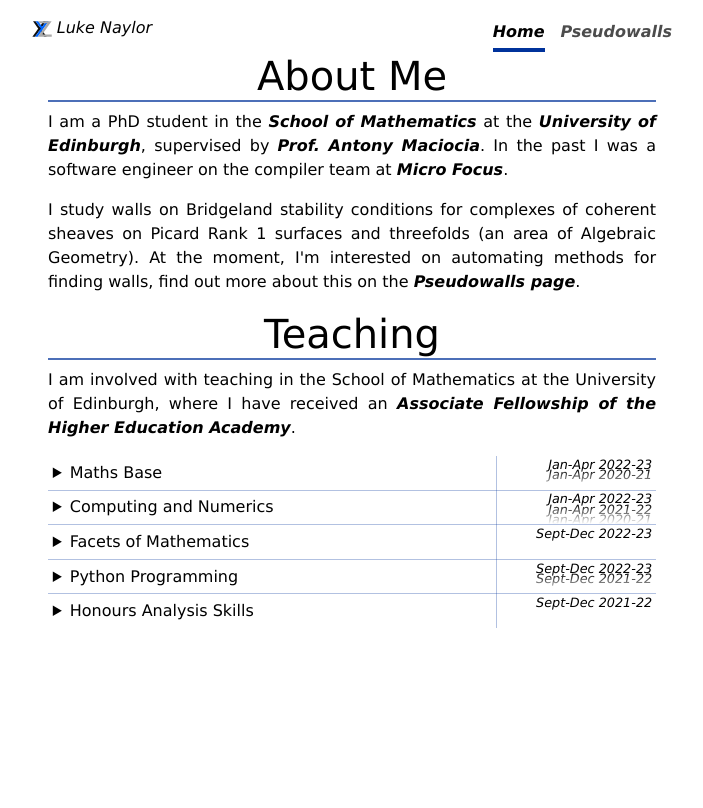
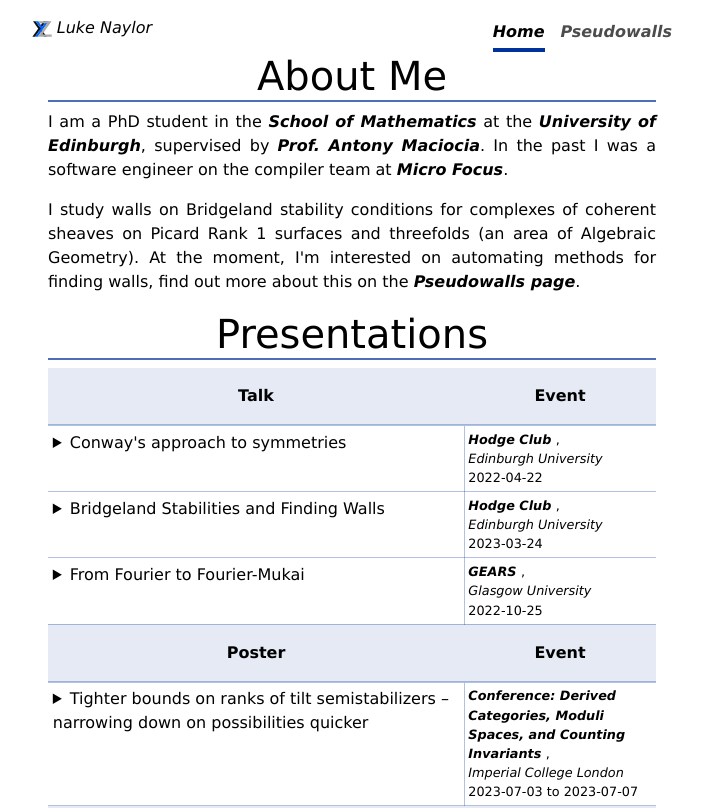
Before and after one commit to lnay/lnay, a SvelteKit app: page / in a window 1280 px wide. Shown: the top 808 px of the page, without its empty margins (288-991 px from the left). Built offline with nearby package versions, Linux system fonts and the light colour scheme.

Commit message:
Add Presentations component

```diff
--- a/src/data/Talks.json
+++ b/src/data/Talks.json
@@ -34,8 +34,7 @@
 			"title":"From Fourier to Fourier-Mukai",
 			"abstract":"When you look at the definition for the Fourier-Mukai Transform, it's hard to see what this has to do with integral transforms, let alone the one in its name. Yet, this analogy was obvious to Shigeru Mukai, who first introduced it in the 80s as \"a Fourier functor\". During this talk I will present the Fourier Transform, and the Fourier-Mukai transform, concentrating on the similarities and how they are used for the same purpose. Then, finally, a peek at what role this plays in finding walls for Bridgeland stability conditions.",
 			"type":"blackboard"
-		},
-		{}
+		}
 	],
 	"reading_group_talks":[
 		{
--- /dev/null
+++ b/src/lib/Talks.svelte
@@ -0,0 +1,143 @@
+<script lang="ts">
+    import {talks, reading_group_talks, posters} from "$data/Talks.json";
+</script>
+
+<h1>Presentations</h1>
+
+<table border="1" frame="void" rules="all">
+<tbody>
+<tr>
+    <th>Talk</th>
+    <th>Event</th>
+</tr>
+{#each talks as talk}
+    <tr>
+        <td>
+            <details>
+                <summary>{talk.title}</summary>
+                {#if talk.artifacts}
+                <p><a href={talk.artifacts} target="_blank">Link to slides</a></p>
+                {/if}
+                <p class="abstract">
+                    <span class="label">Abstract: </span>
+                    {talk.abstract}
+                </p>
+            </details>
+        </td>
+        <td>
+            <a href={talk.event.url} target="_blank" class="event">
+                {talk.event.name}
+            </a>,
+            <br>
+            <span class="location">{talk.event.location}</span>
+            <br>
+            <span class="date">{talk.event.date}</span>
+        </td>
+    </tr>
+{/each}
+</tbody>
+<tbody>
+<tr>
+    <th>Poster</th>
+    <th>Event</th>
+</tr>
+{#each posters as poster}
+    <tr>
+        <td>
+            <details>
+                <summary>{poster.title}</summary>
+                {#if poster.artifacts}
+                <p><a href={poster.artifacts} target="_blank">Link to poster</a></p>
+                {/if}
+                <p class="abstract">
+                    <span class="label">Abstract: </span>
+                    {poster.abstract}
+                </p>
+            </details>
+        </td>
+        <td>
+            <a href={poster.event.url} target="_blank" class="event">
+                {poster.event.name}
+            </a>,
+            <br>
+            <span class="location">{poster.event.location}</span>
+            <br>
+            <span class="date">{poster.event.date.from}</span>
+            to
+            <span class="date">{poster.event.date.to}</span>
+        </td>
+    </tr>
+{/each}
+</tbody>
+<tbody>
+<tr>
+    <th>Reading Group Talk</th>
+    <th>Reading Group</th>
+</tr>
+{#each reading_group_talks as rg_talk}
+    <tr>
+        <td>
+        {rg_talk.topic}
+        </td>
+        <td>
+            <span class="event">{rg_talk.group}</span>,
+            <br>
+            <span class="date">{rg_talk.date}</span>
+        </td>
+    </tr>
+{/each}
+</tbody>
+</table>
+
+<style lang="scss">
+    table {
+        border-collapse: collapse;
+        text-decoration: none;
+        font-style: normal;
+        width: 100%;
+    }
+    th {
+        border-bottom: 2px solid rgba(var(--foreground-accent-color),0.3);
+        padding-bottom: 1em;
+        padding-top: 1em;
+        text-align: center;
+        background-color: rgba(var(--foreground-accent-color),0.1);
+    }
+    td {
+        border: 1px solid rgba(var(--foreground-accent-color),0.3);
+        padding: 0.3em;
+        text-align: left;
+        vertical-align: top;
+        overflow-y: clip;
+        &:nth-child(2) {
+            font-size: 0.8em;
+            width: 15em;
+            .event {
+                font-weight: bold;
+            }
+            span.location {
+                font-weight: normal;
+                font-style: italic;
+            }
+            span.date {
+                font-weight: lighter;
+            }
+        }
+        details {
+            font-size: 0.8em;
+            summary {
+                font-size: 1.25em;
+            }
+            p {
+                span.label {
+                    font-weight: bold;
+                }
+                margin-left: 2em;
+                font-style: italic;
+            }
+        }
+    }
+    tr {
+        transition: height 0.5s;
+    }
+</style>
--- a/src/routes/+page.svelte
+++ b/src/routes/+page.svelte
@@ -1,6 +1,7 @@
 <script lang="ts">
 	import Teaching from "$lib/Teaching.svelte";
-    import { marked } from 'marked';
+	import Talks from "$lib/Talks.svelte";
+  import { marked } from 'marked';
 </script>
 <svelte:head>
   <meta name="description" content="Home page of Luke Naylor's personal site" />
@@ -22,4 +23,5 @@ At the moment, I'm interested on automating methods for finding walls, find out
 about this on the [Pseudowalls page](pseudowalls).
 `)}
 
+<Talks/>
 <Teaching/>
```
